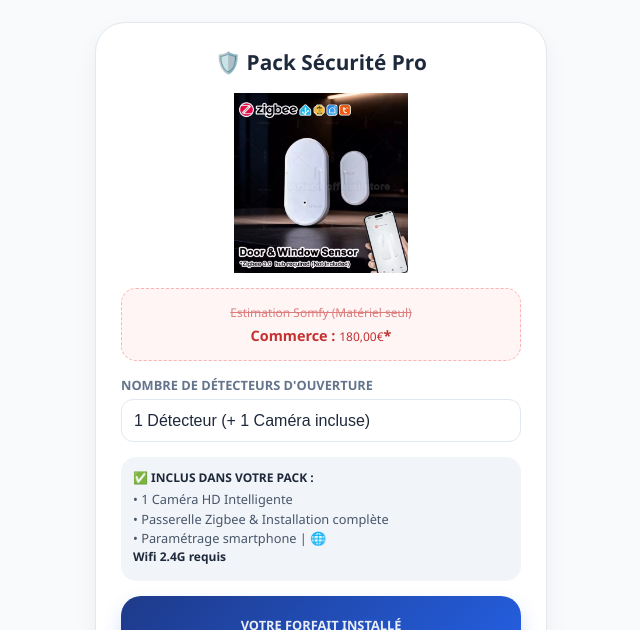
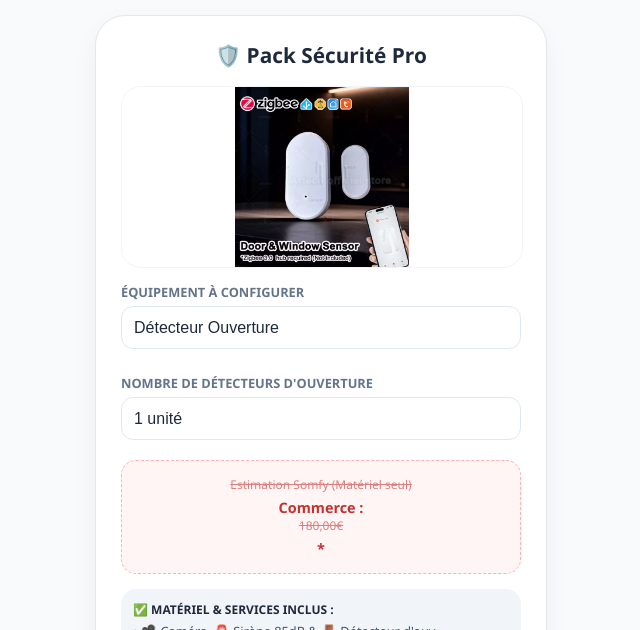
Before and after one commit to Arnaud6602/Calculateur-s-curit-, a plain HTML site: page index.html in a window 1280 px wide. Shown: the top 630 px of the page, without its empty margins (319-959 px from the left). Drawn offline with Linux system fonts and the light colour scheme.

Commit message:
Add files via upload

```diff
--- a/index.html
+++ b/index.html
@@ -10,14 +10,14 @@
         .card { background: white; padding: 25px; border-radius: 30px; box-shadow: 0 10px 25px rgba(0,0,0,0.05); width: 100%; max-width: 400px; border: 1px solid #e2e8f0; }
         h2 { text-align: center; color: #1e293b; margin-top: 0; font-size: 1.3rem; cursor: pointer; user-select: none; }
 
-        .product-preview { width: 100%; height: 180px; background: #fff; border-radius: 20px; margin-bottom: 15px; display: flex; align-items: center; justify-content: center; overflow: hidden; }
+        .product-preview { width: 100%; height: 180px; background: #fff; border-radius: 20px; margin-bottom: 15px; display: flex; align-items: center; justify-content: center; overflow: hidden; border: 1px solid #f1f5f9; }
         .product-preview img { width: 100%; height: 100%; object-fit: contain; }
 
         .comparison-box { margin-top: 10px; padding: 15px; border-radius: 15px; background: #fff5f5; border: 1px dashed #feb2b2; text-align: center; color: #c53030; font-size: 0.9rem; font-weight: 700; }
         .comparison-box span { text-decoration: line-through; opacity: 0.6; font-weight: 400; display: block; font-size: 0.75rem; margin-bottom: 5px; }
 
         label { display: block; margin: 15px 0 5px; font-weight: 600; color: #64748b; font-size: 0.8rem; text-transform: uppercase; }
-        select { width: 100%; padding: 12px; border: 1px solid #e2e8f0; border-radius: 12px; font-size: 1rem; background-color: #fff; color: #1e293b; outline: none; -webkit-appearance: none; }
+        select { width: 100%; padding: 12px; border: 1px solid #e2e8f0; border-radius: 12px; font-size: 1rem; background-color: #fff; color: #1e293b; outline: none; -webkit-appearance: none; margin-bottom: 10px; }
 
         .specs { margin-top: 15px; font-size: 0.8rem; color: #475569; background: #f1f5f9; padding: 12px; border-radius: 15px; line-height: 1.5; }
         .specs b { color: #1e293b; display: block; margin-bottom: 3px; font-size: 0.75rem; }
@@ -28,7 +28,7 @@
         .discount-badge { font-size: 0.7rem; background: rgba(255,255,255,0.3); padding: 2px 6px; border-radius: 5px; margin-left: 5px; }
 
         .btn-reset { display: block; width: 100%; background: #f1f5f9; border: none; color: #64748b; padding: 10px; border-radius: 12px; font-size: 0.75rem; font-weight: 600; cursor: pointer; margin-top: 15px; }
-        .gain-secret { margin-top: 12px; color: #cbd5e1; font-size: 0.6rem; text-align: center; font-family: monospace; }
+        .gain-secret { margin-top: 12px; color: #cbd5e1; font-size: 0.65rem; text-align: center; font-family: monospace; }
     </style>
 </head>
 <body>
@@ -37,46 +37,53 @@
     <h2 id="title" onclick="toggleMode()">🛡️ Pack Sécurité Pro</h2>
 
     <div class="product-preview">
-        <img id="product-img" src="detecteur.jpg" alt="Pack Sécurité">
+        <img id="product-img" src="detecteur.jpg" alt="Equipement">
     </div>
+
+    <label>Équipement à configurer</label>
+    <select id="modele" onchange="updateUI()">
+        <option value="detecteur">Détecteur Ouverture</option>
+        <option value="camera">Caméra Intelligente HD</option>
+        <option value="sirene">Sirène Alarme 85dB</option>
+    </select>
+
+    <label id="label-qty">Nombre de détecteurs d'ouverture</label>
+    <select id="quantite" onchange="updateUI()">
+        <option value="1">1 unité</option>
+        <option value="2">2 unités</option>
+        <option value="3">3 unités</option>
+        <option value="4">4 unités</option>
+        <option value="5">5 unités</option>
+        <option value="6">6 unités</option>
+        <option value="7">7 unités</option>
+        <option value="8">8 unités</option>
+        <option value="9">9 unités</option>
+        <option value="10">10 unités</option>
+        <option value="11">11 unités</option>
+        <option value="12">12 unités</option>
+    </select>
 
     <div class="comparison-box">
         <span>Estimation Somfy (Matériel seul)</span>
-        Commerce : <span id="somfy-v" style="text-decoration:none; opacity:1; display:inline;">180,00€</span>*
+        Commerce : <span id="somfy-v">180,00€</span>*
     </div>
 
-    <label>NOMBRE DE DÉTECTEURS D'OUVERTURE</label>
-    <select id="quantite" onchange="updateUI()">
-        <option value="1">1 Détecteur (+ 1 Caméra incluse)</option>
-        <option value="2">2 Détecteurs (+ 1 Caméra incluse)</option>
-        <option value="3">3 Détecteurs (+ 1 Caméra incluse)</option>
-        <option value="4">4 Détecteurs (+ 1 Caméra incluse)</option>
-        <option value="5">5 Détecteurs (+ 1 Caméra incluse)</option>
-        <option value="6">6 Détecteurs (+ 1 Caméra incluse)</option>
-        <option value="7">7 Détecteurs (+ 1 Caméra incluse)</option>
-        <option value="8">8 Détecteurs (+ 1 Caméra incluse)</option>
-        <option value="9">9 Détecteurs (+ 1 Caméra incluse)</option>
-        <option value="10">10 Détecteurs (+ 1 Caméra incluse)</option>
-        <option value="11">11 Détecteurs (+ 1 Caméra incluse)</option>
-        <option value="12">12 Détecteurs (+ 1 Caméra incluse)</option>
-    </select>
-
     <div class="specs">
-        <b>✅ INCLUS DANS VOTRE PACK :</b>
-        • 1 Caméra HD Intelligente<br>
-        • Passerelle Zigbee & Installation complète<br>
-        • Paramétrage smartphone | 🌐 <b>Wifi 2.4G requis</b>
+        <b>✅ MATÉRIEL & SERVICES INCLUS :</b>
+        • 🎥 Caméra, 🚨 Sirène 85dB & 🚪 Détecteur d'ouv.<br>
+        • Installation & Paramétrage complet<br>
+        • Passerelle Zigbee | 🌐 <b>Wifi 2.4G requis</b>
     </div>
 
     <div class="result-box" onclick="applyDiscount()">
         <div class="price-label">
-            <span id="price-desc">VOTRE FORFAIT INSTALLÉ</span>
+            <span id="price-desc">FORFAIT TOUT INCLUS</span>
             <span id="discount-val" class="discount-badge" style="display:none;">-0%</span>
         </div>
         <div id="total-v" class="price-value">119,00€</div>
     </div>
 
-    <button class="btn-reset" onclick="resetAll()">🔄 RÉINITIALISER LE CALCULATEUR</button>
+    <button class="btn-reset" onclick="resetAll()">🔄 RÉINITIALISER</button>
     <div id="gain-v" class="gain-secret">Ref: 81,00</div>
 </div>
 
@@ -84,7 +91,7 @@
     let currentMode = 'pro';
     let discountLevel = 0;
 
-    // TABLEAU DES PRIX SOMFY (TA GRILLE)
+    // Ta grille Somfy (Caméra + IntelliTAGs)
     const somfyPrices = {
         1: 180, 2: 240, 3: 300, 4: 360, 5: 350, 6: 420,
         7: 480, 8: 540, 9: 600, 10: 608, 11: 668, 12: 720
@@ -93,8 +100,9 @@
     function resetAll() {
         currentMode = 'pro';
         discountLevel = 0;
+        document.getElementById('modele').value = "detecteur";
         document.getElementById('quantite').value = "1";
-        document.getElementById('price-desc').innerText = "VOTRE FORFAIT INSTALLÉ";
+        document.getElementById('price-desc').innerText = "FORFAIT TOUT INCLUS";
         document.getElementById('discount-val').style.display = 'none';
         updateUI();
     }
@@ -102,7 +110,7 @@
     function toggleMode() {
         currentMode = (currentMode === 'pro') ? 'ami' : 'pro';
         discountLevel = 0;
-        document.getElementById('price-desc').innerText = (currentMode === 'pro') ? "VOTRE FORFAIT INSTALLÉ" : "TARIF AMI (-50%)";
+        document.getElementById('price-desc').innerText = (currentMode === 'pro') ? "FORFAIT TOUT INCLUS" : "TARIF AMI (-50%)";
         updateUI();
     }
 
@@ -118,15 +126,24 @@
     }
 
     function updateUI() {
+        const mod = document.getElementById('modele').value;
         const qty = parseInt(document.getElementById('quantite').value);
+        const img = document.getElementById('product-img');
+        const lbl = document.getElementById('label-qty');
 
-        // 1. MISE À JOUR SOMFY (Basé sur ton tableau)
-        const prixSomfy = somfyPrices[qty];
+        img.src = mod + '.jpg';
+
+        if (mod === 'camera') lbl.innerText = "Nombre de caméras";
+        else if (mod === 'detecteur') lbl.innerText = "Nombre de détecteurs d'ouverture";
+        else if (mod === 'sirene') lbl.innerText = "Nombre de sirènes";
+
+        // --- CALCUL SOMFY ---
+        let prixSomfy = somfyPrices[qty];
+        if (mod === 'camera') prixSomfy = (qty * 169) + 99;
+        if (mod === 'sirene') prixSomfy = (qty * 149) + 99;
         document.getElementById('somfy-v').innerText = prixSomfy.toFixed(2).replace('.', ',') + "€";
 
-        // 2. TA LOGIQUE DE PRIX (Toujours gagnant)
-        // Forfait base (Caméra + Installation + Passerelle) = 119€
-        // + 30€ par détecteur supplémentaire
+        // --- TA LOGIQUE DE PRIX ---
         let totalVente = 119 + ((qty - 1) * 30);
 
         if (currentMode === 'ami') {
@@ -135,9 +152,12 @@
             totalVente = totalVente * (1 - discountLevel);
         }
 
-        // 3. CALCUL DU GAIN (REF)
-        // Coûts : Caméra (20€) + Passerelle (10€) + Détecteurs (8€ x Qty)
-        const totalCout = 20 + 10 + (qty * 8);
+        // --- CALCUL GAIN (REF) ---
+        let achatU = 8;
+        if (mod === 'camera') achatU = 20;
+        if (mod === 'sirene') achatU = 15;
+
+        const totalCout = (qty * achatU) + 10;
         const totalGain = totalVente - totalCout;
 
         document.getElementById('total-v').innerText = totalVente.toFixed(2).replace('.', ',') + "€";
```
